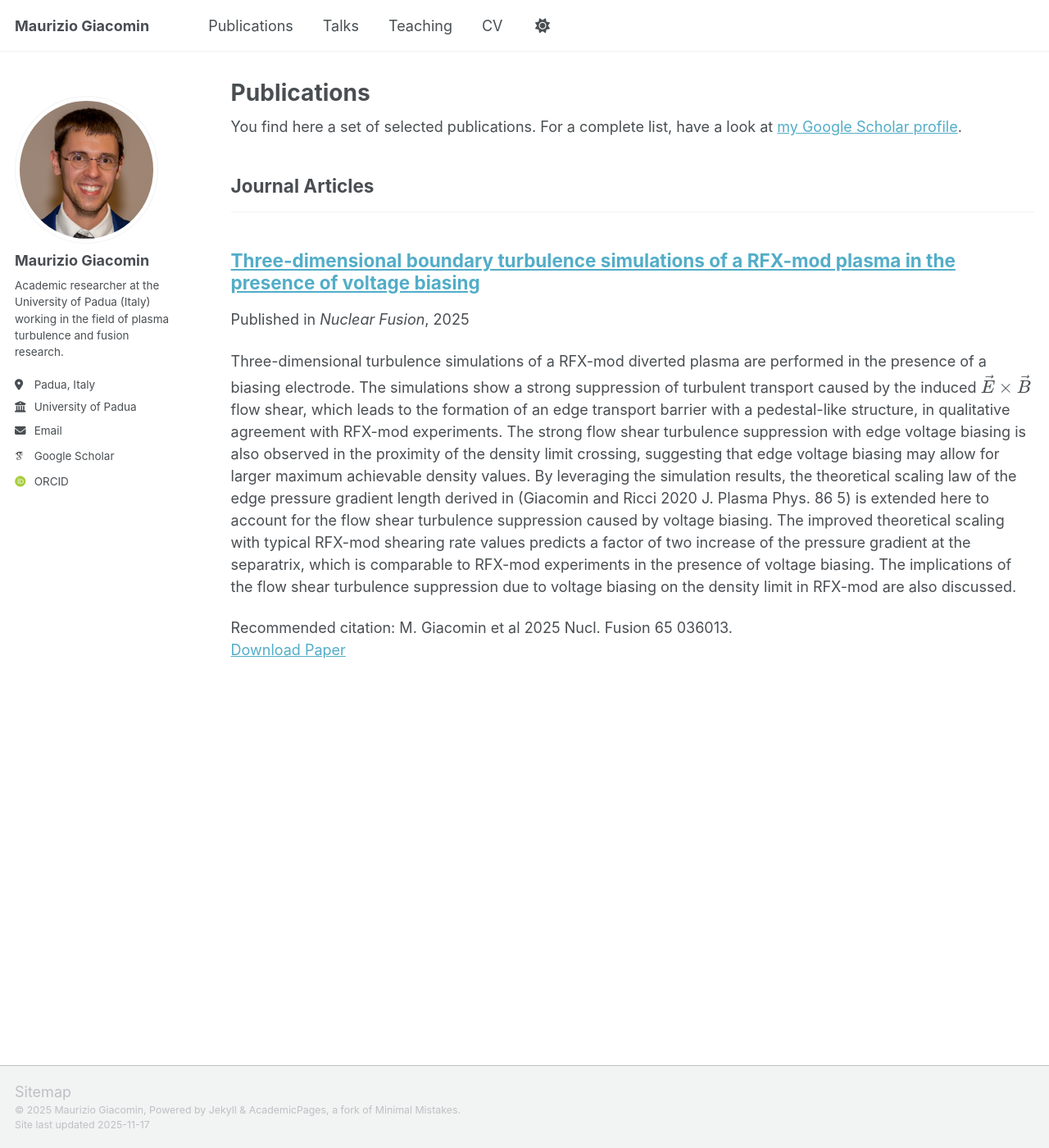
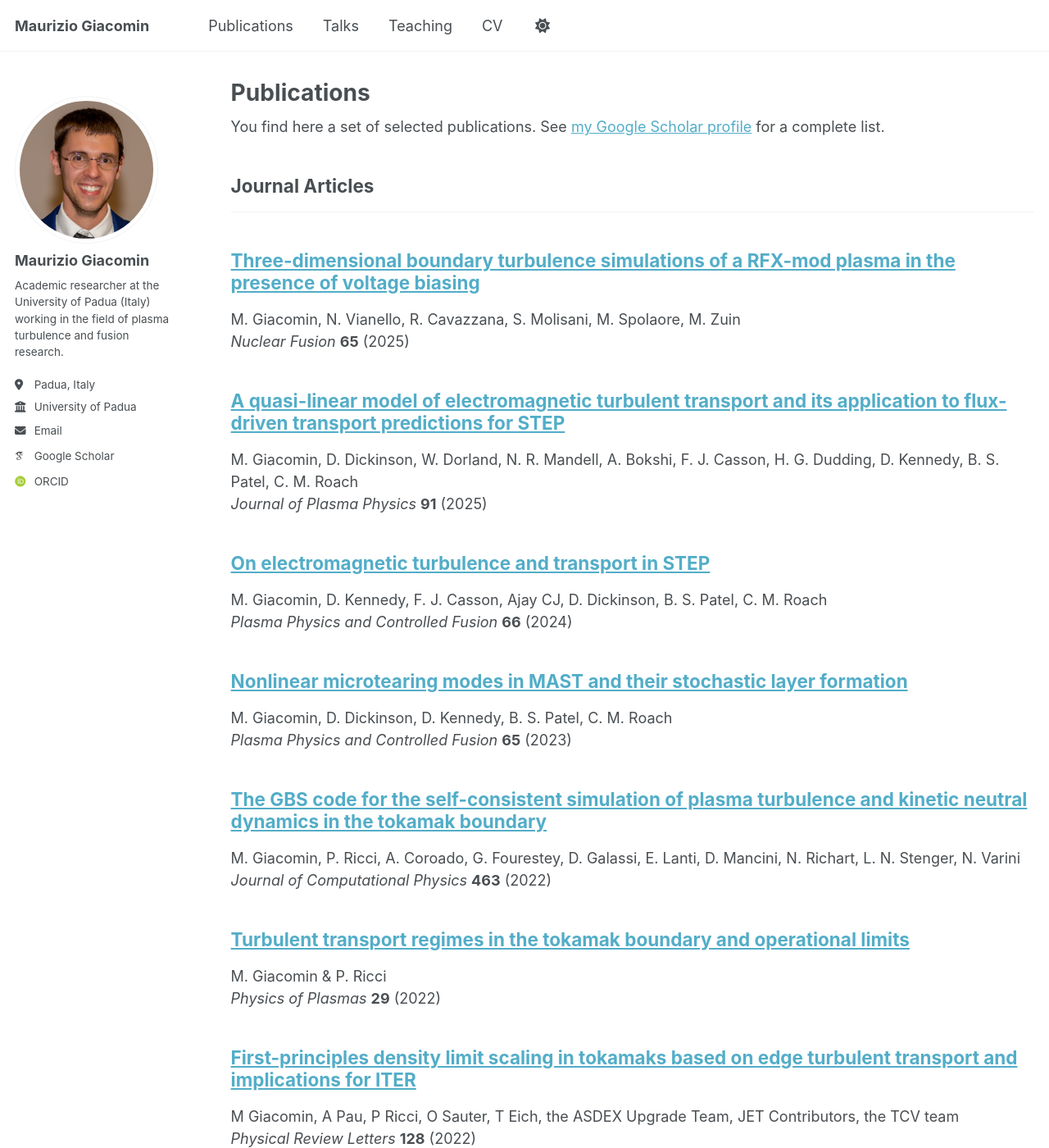
Before and after one commit to mgiacomin/mgiacomin.github.io, a Jekyll site: the page built from _pages/publications.html, in a window 1280 px wide and 1400 px high. Shown: the whole window at 82% size. Built offline with Jekyll 4.4.1, drawn with Linux system fonts in a browser that asks for light colours; some web fonts are replaced; a script that is not in the unit is left out; some of the changed text lies outside the part shown.

Commit message:
Add publications

```diff
--- a/_includes/archive-single.html
+++ b/_includes/archive-single.html
@@ -1,4 +1,4 @@
-{% include base_path %}
+<!-- {% include base_path %}
 
 {% if post.header.teaser %}
   {% capture teaser %}{{ post.header.teaser }}{% endcapture %}
@@ -81,4 +81,84 @@
     {% endif %}
 
   </article>
+</div> -->
+
+{% include base_path %}
+
+{% if post.header.teaser %}
+  {% capture teaser %}{{ post.header.teaser }}{% endcapture %}
+{% else %}
+  {% assign teaser = site.teaser %}
+{% endif %}
+
+{% if post.id %}
+  {% assign title = post.title | markdownify | remove: "<p>" | remove: "</p>" %}
+{% else %}
+  {% assign title = post.title %}
+{% endif %}
+
+<div class="{{ include.type | default: "list" }}__item">
+  <article class="archive__item" itemscope itemtype="http://schema.org/CreativeWork">
+
+    {% if include.type == "grid" and teaser %}
+      <div class="archive__item-teaser">
+        <img src=
+          {% if teaser contains "://" %}
+            "{{ teaser }}"
+          {% else %}
+            "{{ teaser | prepend: "/images/" | prepend: base_path }}"
+          {% endif %}
+          alt="">
+      </div>
+    {% endif %}
+
+    <!-- ====== TITLE DISPLAY ====== -->
+    <h2 class="archive__item-title" itemprop="headline">
+      {% if post.collection == 'publications' and post.link %}
+        <!-- Publications: only link to the paper -->
+        <a href="{{ post.link }}" target="_blank" rel="noopener">{{ title }}</a>
+      {% elsif post.link %}
+        <!-- Other posts with external link: keep permalink icon -->
+        <a href="{{ post.link }}">{{ title }}</a>
+        <a href="{{ base_path }}{{ post.url }}" rel="permalink">
+          <i class="fa fa-link" aria-hidden="true" title="permalink"></i>
+          <span class="sr-only">Permalink</span>
+        </a>
+      {% else %}
+        <!-- Default permalink behavior -->
+        <a href="{{ base_path }}{{ post.url }}" rel="permalink">{{ title }}</a>
+      {% endif %}
+    </h2>
+
+    <!-- ====== METADATA DISPLAY ====== -->
+    {% if post.collection == 'publications' %}
+      <p>
+        {{ post.authors }}<br>
+        <i>{{ post.venue }}</i> <strong>{{ post.volume }}</strong> ({{ post.date | default: "1900-01-01" | date: "%Y" }})
+      </p>
+    {% elsif post.collection == 'teaching' %}
+      <p>{{ post.type }}, <i>{{ post.venue }}</i>, {{ post.date | default: "1900-01-01" | date: "%Y" }}</p>
+    {% elsif post.date %}
+      <p class="page__date">
+        <strong>
+          <i class="fa fa-fw fa-calendar" aria-hidden="true"></i>
+          {{ site.data.ui-text[site.locale].date_label | default: "Published:" }}
+        </strong>
+        <time datetime="{{ post.date | default: "1900-01-01" | date_to_xmlschema }}">
+          {{ post.date | default: "1900-01-01" | date: "%B %d, %Y" }}
+        </time>
+      </p>
+    {% endif %}
+
+    <!-- ====== EXCERPT ====== -->
+    {% if post.excerpt and site.read_more != 'enabled' %}
+      <p class="archive__item-excerpt" itemprop="description">{{ post.excerpt | markdownify }}</p>
+    {% elsif post.excerpt and site.read_more == 'enabled' %}
+      <p class="archive__item-excerpt" itemprop="description">
+        {{ post.excerpt | markdownify | remove: '<p>' | remove: '</p>' }}
+        <strong><a href="{{ base_path }}{{ post.url }}" rel="permalink"> Read more</a></strong>
+      </p>
+    {% endif %}
+
+  </article>
 </div>
--- a/_includes/footer/custom.html
+++ b/_includes/footer/custom.html
@@ -1,6 +1,6 @@
 <!-- start custom footer snippets -->
 
-<a href="/sitemap/">Sitemap</a>
+<!-- <a href="/sitemap/">Sitemap</a> -->
 
 <!-- Support for MatJax -->
 <script defer src="https://cdnjs.cloudflare.com/polyfill/v3/polyfill.min.js?features=es6"></script>
--- a/_layouts/single.html
+++ b/_layouts/single.html
@@ -36,8 +36,8 @@ layout: default
 
         {% if page.collection == 'teaching' %}
           <p> {{ page.type }}, <i>{{ page.venue }}</i>, {{ page.date | default: "1900-01-01" | date: "%Y" }} </p>
-        {% elsif page.venue and page.date %}
-          <p>Published in <i>{{ page.venue }}</i>, {{ page.date | default: "1900-01-01" | date: "%Y" }} </p>
+        <!-- {% elsif page.venue and page.date %}
+          <p>Published in <i>{{ page.venue }}</i>, {{ page.date | default: "1900-01-01" | date: "%Y" }} </p> -->
         {% elsif page.date %}
           <p class="page__date"><strong><i class="fa fa-fw fa-calendar" aria-hidden="true"></i> {{ site.data.ui-text[site.locale].date_label | default: "Published:" }}</strong> <time datetime="{{ page.date | date_to_xmlschema }}">{{ page.date | default: "1900-01-01" | date: "%B %d, %Y" }}</time></p>
         {% endif %}
--- a/_pages/publications.html
+++ b/_pages/publications.html
@@ -6,10 +6,8 @@ author_profile: true
 ---
 
 {% if site.author.googlescholar %}
-  <div class="wordwrap">You find here a set of selected publications. For a complete list, have a look at <a href="{{site.author.googlescholar}}">my Google Scholar profile</a>.</div>
+  <div class="wordwrap">You find here a set of selected publications. See <a href="{{site.author.googlescholar}}">my Google Scholar profile</a> for a complete list.</div>
 {% endif %}
-
-{% include base_path %}
 
 <!-- New style rendering if publication categories are defined -->
 {% if site.publication_category %}
--- /dev/null
+++ b/_publications/JCP2022.md
@@ -0,0 +1,10 @@
+---
+title: "The GBS code for the self-consistent simulation of plasma turbulence and kinetic neutral dynamics in the tokamak boundary"
+collection: publications
+category: manuscripts
+date: 15-08-2022
+venue: 'Journal of Computational Physics'
+volume: 463
+authors: "M. Giacomin, P. Ricci, A. Coroado, G. Fourestey, D. Galassi, E. Lanti, D. Mancini, N. Richart, L. N. Stenger, N. Varini"
+link: 'https://doi.org/10.1016/j.jcp.2022.111294'
+---
--- /dev/null
+++ b/_publications/JPP2020.md
@@ -0,0 +1,10 @@
+---
+title: "Investigation of turbulent transport regimes in the tokamak edge by using two-fluid simulations"
+collection: publications
+category: manuscripts
+date: 01-10-2020
+venue: 'Journal of Plasma Physics'
+volume: 86
+authors: "M. Giacomin & P. Ricci"
+link: 'https://doi.org/10.1017/S0022377820000914'
+---
--- /dev/null
+++ b/_publications/JPP2025.md
@@ -0,0 +1,11 @@
+---
+title: "A quasi-linear model of electromagnetic turbulent transport and its application to flux-driven transport predictions for STEP"
+collection: publications
+category: manuscripts
+permalink: 'https://www.cambridge.org/core/journals/journal-of-plasma-physics/article/quasilinear-model-of-electromagnetic-turbulent-transport-and-its-application-to-fluxdriven-transport-predictions-for-step/BDB80D751867C06333B41B3D017C7E2D'
+date: 01-01-2025
+venue: 'Journal of Plasma Physics'
+volume: 91
+authors: "M. Giacomin, D. Dickinson, W. Dorland, N. R. Mandell, A. Bokshi, F. J. Casson, H. G. Dudding, D. Kennedy, B. S. Patel, C. M. Roach"
+link: 'https://www.cambridge.org/core/journals/journal-of-plasma-physics/article/quasilinear-model-of-electromagnetic-turbulent-transport-and-its-application-to-fluxdriven-transport-predictions-for-step/BDB80D751867C06333B41B3D017C7E2D'
+---
--- /dev/null
+++ b/_publications/NF2020.md
@@ -0,0 +1,10 @@
+---
+title: "Turbulence and flows in the plasma boundary of snowflake magnetic configurations"
+collection: publications
+category: manuscripts
+date: 16-01-2020
+venue: 'Nuclear Fusion'
+volume: 60
+authors: "M. Giacomin, L. N. Stenger, P. Ricci"
+link: 'https://iopscience.iop.org/article/10.1088/1741-4326/ab6435/meta'
+---
--- a/_publications/NF2025.md
+++ b/_publications/NF2025.md
@@ -2,13 +2,10 @@
 title: "Three-dimensional boundary turbulence simulations of a RFX-mod plasma in the presence of voltage biasing"
 collection: publications
 category: manuscripts
-# permalink: 'https://iopscience.iop.org/article/10.1088/1741-4326/adb2a5/meta'
-# excerpt: 'This paper is about fixing template issue #693.'
-# date: 2025
+permalink: 'https://iopscience.iop.org/article/10.1088/1741-4326/adb2a5/meta'
+date: 01-01-2025
 venue: 'Nuclear Fusion'
-paperurl: 'https://iopscience.iop.org/article/10.1088/1741-4326/adb2a5/meta'
-citation: 'M. Giacomin et al 2025 Nucl. Fusion 65 036013.'
+volume: 65
+authors: "M. Giacomin, N. Vianello, R. Cavazzana, S. Molisani, M. Spolaore, M. Zuin"
+link: 'https://iopscience.iop.org/article/10.1088/1741-4326/adb2a5/meta'
 ---
-
-Three-dimensional turbulence simulations of a RFX-mod diverted plasma are performed in the presence of a biasing electrode. The simulations show a strong suppression of turbulent transport caused by the induced
-$$\vec{E}\times\vec{B}$$ flow shear, which leads to the formation of an edge transport barrier with a pedestal-like structure, in qualitative agreement with RFX-mod experiments. The strong flow shear turbulence suppression with edge voltage biasing is also observed in the proximity of the density limit crossing, suggesting that edge voltage biasing may allow for larger maximum achievable density values. By leveraging the simulation results, the theoretical scaling law of the edge pressure gradient length derived in (Giacomin and Ricci 2020 J. Plasma Phys. 86 5) is extended here to account for the flow shear turbulence suppression caused by voltage biasing. The improved theoretical scaling with typical RFX-mod shearing rate values predicts a factor of two increase of the pressure gradient at the separatrix, which is comparable to RFX-mod experiments in the presence of voltage biasing. The implications of the flow shear turbulence suppression due to voltage biasing on the density limit in RFX-mod are also discussed.
--- /dev/null
+++ b/_publications/POP2022.md
@@ -0,0 +1,10 @@
+---
+title: "Turbulent transport regimes in the tokamak boundary and operational limits"
+collection: publications
+category: manuscripts
+date: 01-06-2022
+venue: 'Physics of Plasmas'
+volume: 29
+authors: "M. Giacomin & P. Ricci"
+link: 'https://doi.org/10.1063/5.0090541'
+---
--- /dev/null
+++ b/_publications/PPCF2023.md
@@ -0,0 +1,10 @@
+---
+title: "Nonlinear microtearing modes in MAST and their stochastic layer formation"
+collection: publications
+category: manuscripts
+date: 08-08-2023
+venue: 'Plasma Physics and Controlled Fusion'
+volume: 65
+authors: "M. Giacomin, D. Dickinson, D. Kennedy, B. S. Patel, C. M. Roach"
+link: 'https://iopscience.iop.org/article/10.1088/1361-6587/aceb89/meta'
+---
--- /dev/null
+++ b/_publications/PPCF2024.md
@@ -0,0 +1,10 @@
+---
+title: "On electromagnetic turbulence and transport in STEP"
+collection: publications
+category: manuscripts
+date: 28-03-2024
+venue: 'Plasma Physics and Controlled Fusion'
+volume: 66
+authors: "M. Giacomin, D. Kennedy, F. J. Casson, Ajay CJ, D. Dickinson, B. S. Patel, C. M. Roach"
+link: 'https://iopscience.iop.org/article/10.1088/1361-6587/ad366f/meta'
+---
--- /dev/null
+++ b/_publications/PRL2022.md
@@ -0,0 +1,10 @@
+---
+title: "First-principles density limit scaling in tokamaks based on edge turbulent transport and implications for ITER"
+collection: publications
+category: manuscripts
+date: 06-05-2022
+venue: 'Physical Review Letters'
+volume: 128
+authors: "M Giacomin, A Pau, P Ricci, O Sauter, T Eich, the ASDEX Upgrade Team, JET Contributors, the TCV team"
+link: 'https://doi.org/10.1103/PhysRevLett.128.185003'
+---
```
Also changed, not shown: _publications/JQS2020.md (added, +10 -0 lines), _publications/NF2021.md (added, +10 -0 lines).
